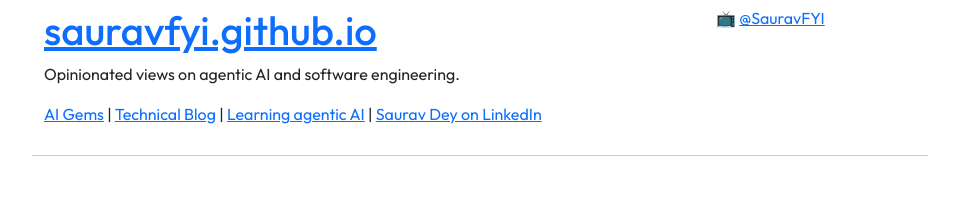
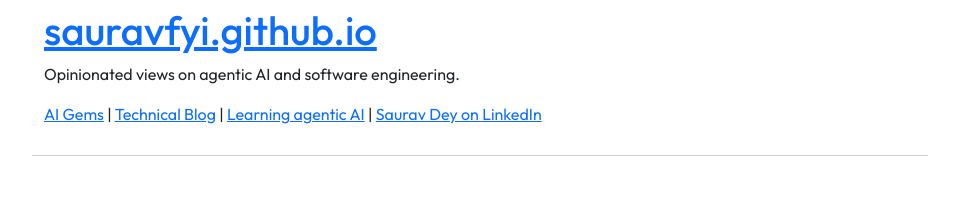
Before and after one commit to coffeeml/coffeeml.github.io, a Jekyll site: the page built from index.markdown, in a window 1280 px wide. Shown: the top 201 px of the page, without its empty margins (160-1119 px from the left). Built offline with Jekyll 4.4.1, drawn with Linux system fonts in a browser that asks for light colours.

Commit message:
Update default.html

```diff
--- a/_layouts/default.html
+++ b/_layouts/default.html
@@ -16,7 +16,6 @@
         </p>
       </div>
       <div class="col-3">
-        📺 <a href="https://youtube.com/@SauravFYI">@SauravFYI</a>
       </div>
     </div>
     <br />
```
